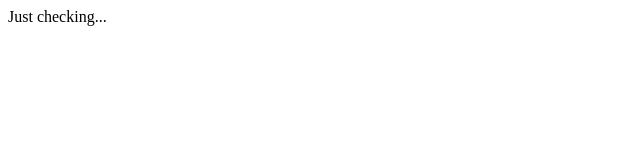
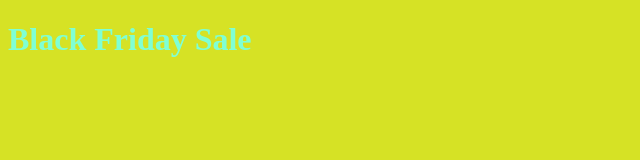
Before and after one commit to g-anka/Curious, a plain HTML site: page index.html in a window 1280 px wide. Shown: the whole page, without its empty margins (0-640 px from the left). Drawn offline with Linux system fonts and the light colour scheme.

Commit message:
New branch created
Black Friday version

```diff
--- a/index.html
+++ b/index.html
@@ -5,8 +5,9 @@
     <meta http-equiv="X-UA-Compatible" content="IE=edge">
     <meta name="viewport" content="width=device-width, initial-scale=1.0">
     <title>Document</title>
+    <link rel="stylesheet" href="style.css"
 </head>
 <body>
-    Just checking...
+    <h1>Black Friday Sale</h1>
 </body>
 </html>
--- /dev/null
+++ b/style.css
@@ -0,0 +1,7 @@
+body {
+    background-color: rgb(214, 226, 37);
+}
+
+h1 {
+    color: aquamarine
+}
```
